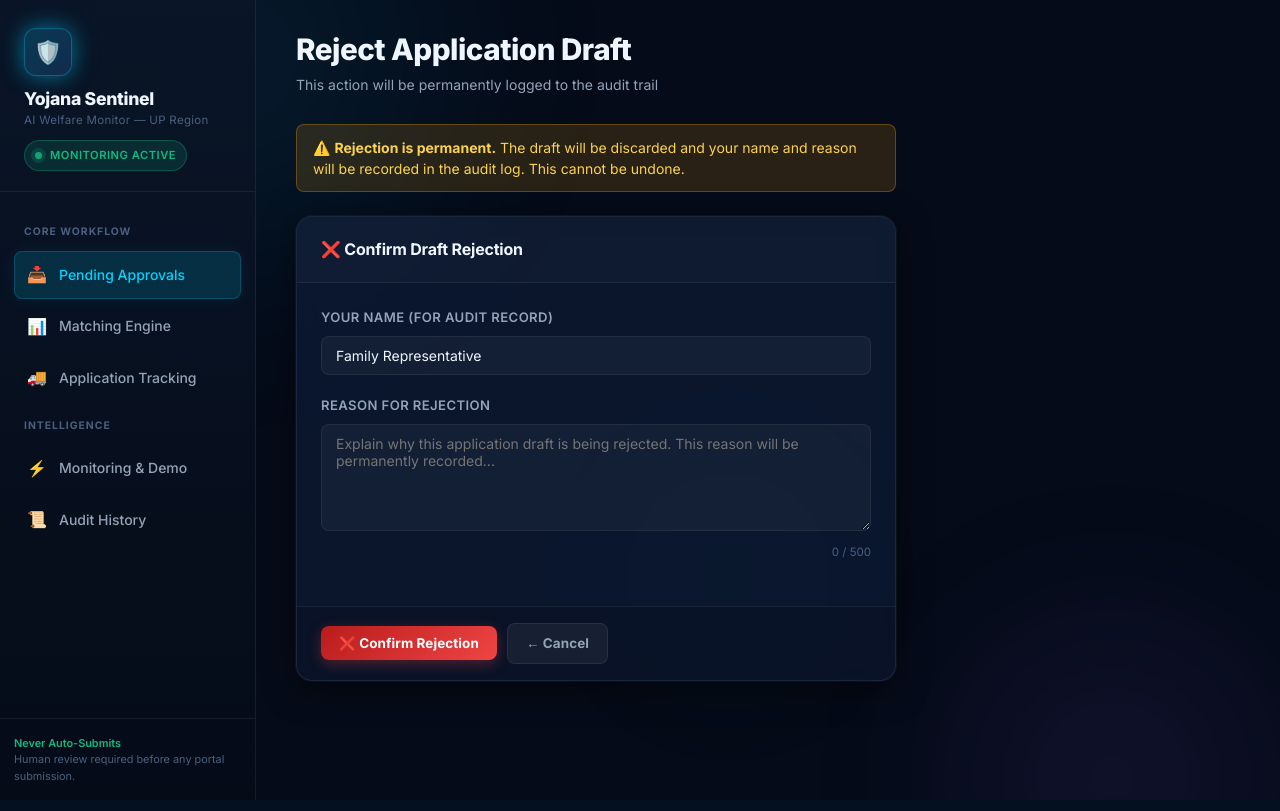
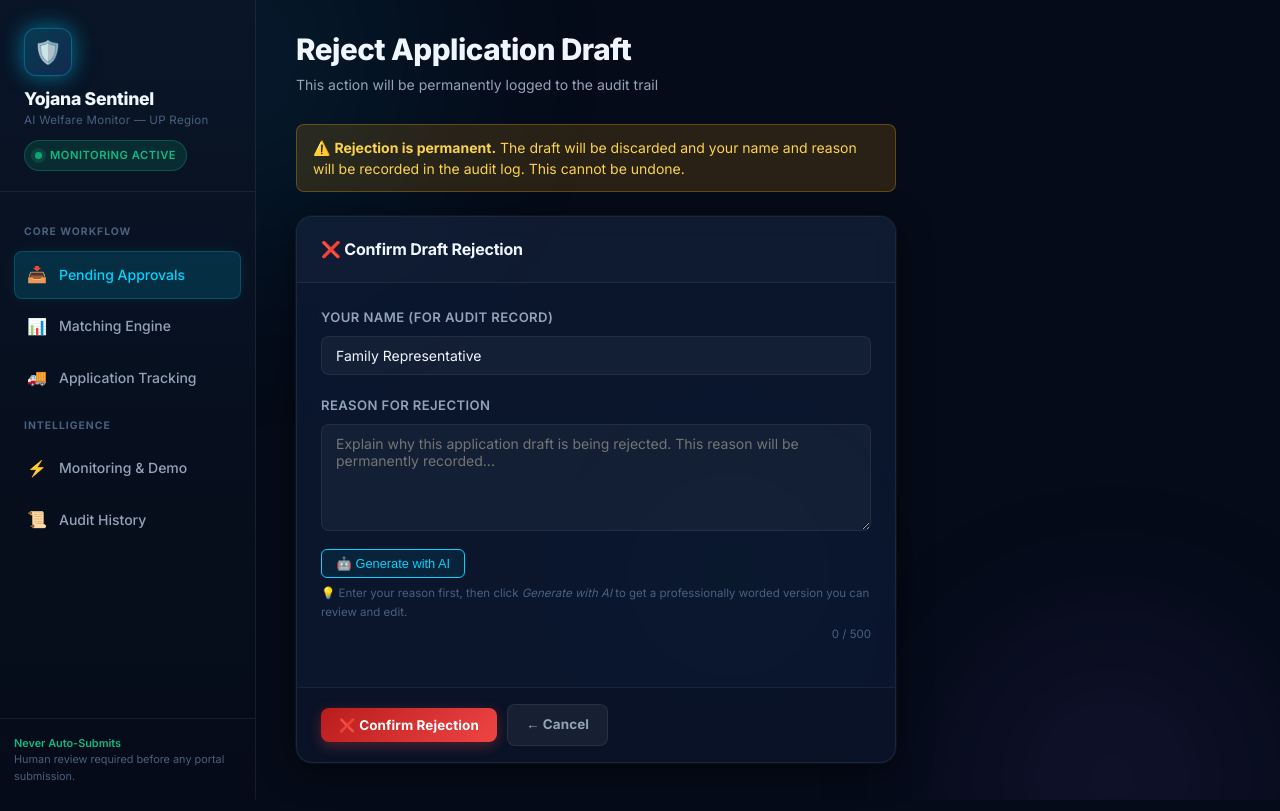
Before and after one commit to chauhanhimans7-bot/-Yojana-Sentinel, a Flask app: page /reject/1 in a window 1280 px wide. Run offline with Flask 3, Linux system fonts and the light colour scheme; data that the repository does not hold is empty; some libraries are stand-ins or nearby versions.

Commit message:
feat(rejection): add AI-assisted rejection reason drafting with mandatory human input validation

```diff
--- a/Yojana Sentinel/approval/app.py
+++ b/Yojana Sentinel/approval/app.py
@@ -348,6 +348,119 @@ def approve(draft_id: str):
         return redirect(url_for("index", error=str(e)))
 
 
+@app.route("/reject/<draft_id>/generate-reason", methods=["POST"])
+def generate_rejection_reason(draft_id: str):
+    """
+    AI-assisted rejection reason drafting.
+
+    SAFETY CONTRACT:
+    - Does NOT modify draft status.
+    - Does NOT write audit logs.
+    - Does NOT reject the draft.
+    - Does NOT expose PII (Aadhaar, mobile, bank details) to the LLM.
+    - Requires a non-empty human reason as mandatory input.
+    - Makes exactly ONE Groq call per request.
+    - Returns JSON: {generated_reason: str} or {error: str}
+    """
+    data = request.get_json(silent=True) or {}
+    human_reason = (data.get("human_reason") or "").strip()
+
+    if not human_reason:
+        return jsonify({"error": "Please enter a reason before generating with AI."}), 400
+
+    # Load safe draft context — no PII fields
+    draft_context = {}
+    try:
+        with get_db() as db:
+            row = db.fetchone(
+                """SELECT d.scheme_id, d.unresolved_fields,
+                          s.name AS scheme_name,
+                          m.match_score, m.match_status, m.missing_info
+                   FROM application_draft d
+                   LEFT JOIN scheme s ON d.scheme_id = s.scheme_id
+                   LEFT JOIN (
+                       SELECT profile_id, scheme_id, match_score, match_status, missing_info
+                       FROM match_result
+                       WHERE (profile_id, scheme_id, evaluated_at) IN (
+                           SELECT profile_id, scheme_id, MAX(evaluated_at)
+                           FROM match_result GROUP BY profile_id, scheme_id
+                       )
+                   ) m ON d.profile_id = m.profile_id AND d.scheme_id = m.scheme_id
+                   WHERE d.draft_id = ?""",
+                (draft_id,)
+            )
+            if row:
+                draft_context["scheme_name"] = row.get("scheme_name") or row.get("scheme_id", "")
+                draft_context["match_score"] = row.get("match_score", 0)
+                draft_context["match_status"] = row.get("match_status", "")
+                # Parse missing_info safely
+                raw_missing = row.get("missing_info", "[]") or "[]"
+                try:
+                    missing = json.loads(raw_missing) if isinstance(raw_missing, str) else (raw_missing or [])
+                    draft_context["missing_fields"] = missing[:5]  # limit exposure
+                except Exception:
+                    draft_context["missing_fields"] = []
+    except Exception as ctx_exc:
+        log.warning("Could not load draft context for AI rejection: %s", ctx_exc)
+
+    # Build Groq prompt
+    context_lines = [f"Scheme: {draft_context.get('scheme_name', 'Unknown')}"]
+    if draft_context.get("match_score") is not None:
+        context_lines.append(f"Match score: {draft_context['match_score']}/100 ({draft_context.get('match_status', '')})")
+    if draft_context.get("missing_fields"):
+        context_lines.append(f"Missing required fields: {', '.join(str(f) for f in draft_context['missing_fields'])}")
+
+    system_prompt = (
+        "You are an administrative assistant helping write clear, professional rejection "
+        "notices for government welfare scheme applications.\n\n"
+        "STRICT RULES:\n"
+        "1. Base the rejection notice ONLY on the human-provided reason given below.\n"
+        "2. Use the application context (scheme name, match score, missing fields) ONLY "
+        "   if it directly supports the human's stated reason. Do not invent facts.\n"
+        "3. Do NOT invent eligibility rules, missing evidence, or facts not mentioned.\n"
+        "4. Write in clear, formal, respectful English appropriate for an official record.\n"
+        "5. Keep the output concise: 2-4 sentences maximum.\n"
+        "6. Do NOT include greetings, salutations, or fictional applicant details.\n"
+        "7. Your output will be placed directly into an audit log — write only the rejection reason text."
+    )
+
+    user_prompt = (
+        f"Application context:\n{chr(10).join(context_lines)}\n\n"
+        f"Human-provided rejection reason (MANDATORY primary input):\n{human_reason}\n\n"
+        "Rewrite the above reason as a clear, professional rejection notice. "
+        "Preserve all the key points from the human reason. Do not add unsupported claims."
+    )
+
+    # Call Groq using the existing shared client pattern
+    try:
+        import os as _os
+        from groq import Groq
+        api_key = _os.getenv("GROQ_API_KEY") or _os.getenv("GROQ_API_KEY_2")
+        if not api_key:
+            return jsonify({"error": "AI generation unavailable: GROQ_API_KEY not configured."}), 503
+
+        client = Groq(api_key=api_key)
+        log.info("AI rejection reason | draft=%s | calling Groq", draft_id)
+
+        response = client.chat.completions.create(
+            model="llama-3.1-8b-instant",
+            messages=[
+                {"role": "system", "content": system_prompt},
+                {"role": "user",   "content": user_prompt},
+            ],
+            temperature=0.3,
+            max_tokens=200,
+            timeout=20,
+        )
+        generated = response.choices[0].message.content.strip()
+        log.info("AI rejection reason generated (%d chars) for draft=%s", len(generated), draft_id)
+        return jsonify({"generated_reason": generated})
+
+    except Exception as exc:
+        log.warning("Groq call failed for AI rejection reason (draft=%s): %s", draft_id, exc)
+        return jsonify({"error": "AI generation failed. Please write the reason manually."}), 500
+
+
 @app.route("/reject/<draft_id>", methods=["GET", "POST"])
 def reject(draft_id: str):
     if request.method == "POST":
@@ -367,7 +480,7 @@ def reject(draft_id: str):
         draft_id=draft_id,
         flash=flash,
         error=error,
-        pending_count=get_pending_count(),  # Fix 2
+        pending_count=get_pending_count(),
     )
 
 
--- a/Yojana Sentinel/templates/reject.html
+++ b/Yojana Sentinel/templates/reject.html
@@ -16,16 +16,36 @@
       <div class="card-title">❌ Confirm Draft Rejection</div>
     </div>
 
-    <form method="POST" data-once>
+    <form method="POST" id="reject-form">
       <div class="card-body">
         <div class="form-group">
           <label class="form-label">Your Name (for audit record)</label>
           <input type="text" name="approver_name" class="form-input" value="Family Representative" required>
         </div>
+
         <div class="form-group">
           <label class="form-label">Reason for Rejection</label>
-          <textarea name="reason" class="form-textarea" rows="5" required data-maxlength="500"
+          <textarea id="reason-textarea" name="reason" class="form-textarea" rows="5" required data-maxlength="500"
                     placeholder="Explain why this application draft is being rejected. This reason will be permanently recorded..."></textarea>
+
+          <!-- AI Assist Row -->
+          <div style="display:flex;align-items:center;gap:12px;margin-top:10px;flex-wrap:wrap;">
+            <button id="ai-generate-btn" type="button"
+                    style="padding:6px 14px;font-size:0.8rem;border-radius:6px;border:1px solid var(--cyan);
+                           background:rgba(6,182,212,0.08);color:var(--cyan);cursor:pointer;
+                           display:flex;align-items:center;gap:6px;transition:opacity 0.2s;">
+              🤖 Generate with AI
+            </button>
+            <span id="ai-status-msg" style="font-size:0.78rem;color:var(--text-muted);"></span>
+          </div>
+
+          <div id="ai-error-msg" style="display:none;margin-top:8px;padding:8px 12px;border-radius:6px;
+               background:rgba(239,68,68,0.1);border:1px solid rgba(239,68,68,0.3);
+               color:#fca5a5;font-size:0.8rem;"></div>
+
+          <div style="margin-top:6px;font-size:0.72rem;color:var(--text-muted);">
+            💡 Enter your reason first, then click <em>Generate with AI</em> to get a professionally worded version you can review and edit.
+          </div>
         </div>
       </div>
 
@@ -38,3 +58,76 @@
 </div>
 
 {% endblock %}
+
+{% block scripts %}
+<script>
+(function () {
+  'use strict';
+
+  const DRAFT_ID      = {{ draft_id | tojson }};
+  const aiBtn         = document.getElementById('ai-generate-btn');
+  const reasonTA      = document.getElementById('reason-textarea');
+  const statusMsg     = document.getElementById('ai-status-msg');
+  const errorMsg      = document.getElementById('ai-error-msg');
+
+  function hideError() {
+    errorMsg.style.display = 'none';
+    errorMsg.textContent   = '';
+  }
+
+  function showError(msg) {
+    errorMsg.textContent   = msg;
+    errorMsg.style.display = 'block';
+  }
+
+  function setLoading(loading) {
+    aiBtn.disabled          = loading;
+    aiBtn.style.opacity     = loading ? '0.55' : '1';
+    aiBtn.style.cursor      = loading ? 'not-allowed' : 'pointer';
+    aiBtn.textContent       = loading ? '⏳ Generating...' : '🤖 Generate with AI';
+    statusMsg.textContent   = loading ? 'Calling AI — this may take a few seconds…' : '';
+  }
+
+  aiBtn.addEventListener('click', async function () {
+    hideError();
+
+    // Validate: human reason must be non-empty
+    const humanReason = reasonTA.value.trim();
+    if (!humanReason) {
+      showError('Please enter a reason before generating with AI.');
+      reasonTA.focus();
+      return;
+    }
+
+    setLoading(true);
+
+    try {
+      // Exactly one fetch() per click. Event-driven — no setTimeout.
+      const resp = await fetch(`/reject/${DRAFT_ID}/generate-reason`, {
+        method: 'POST',
+        headers: { 'Content-Type': 'application/json' },
+        body: JSON.stringify({ human_reason: humanReason }),
+      });
+
+      const payload = await resp.json();
+
+      if (!resp.ok || payload.error) {
+        showError(payload.error || 'AI generation failed. Please write the reason manually.');
+        // Preserve original human reason — do NOT clear the textarea
+      } else {
+        reasonTA.value = payload.generated_reason || humanReason;
+        statusMsg.textContent = '✓ AI-generated text placed below. Review and edit as needed before confirming.';
+        statusMsg.style.color = 'var(--emerald)';
+        setTimeout(() => { statusMsg.textContent = ''; statusMsg.style.color = ''; }, 6000);
+      }
+    } catch (networkErr) {
+      showError('AI generation failed (network error). Please write the reason manually.');
+      // Preserve original human reason
+    } finally {
+      // Re-enable button only after the actual request resolves (event-driven)
+      setLoading(false);
+    }
+  });
+})();
+</script>
+{% endblock %}
```
Also changed, not shown: Yojana Sentinel/tests/test_ai_rejection_reason.py (added, +171 -0 lines).
